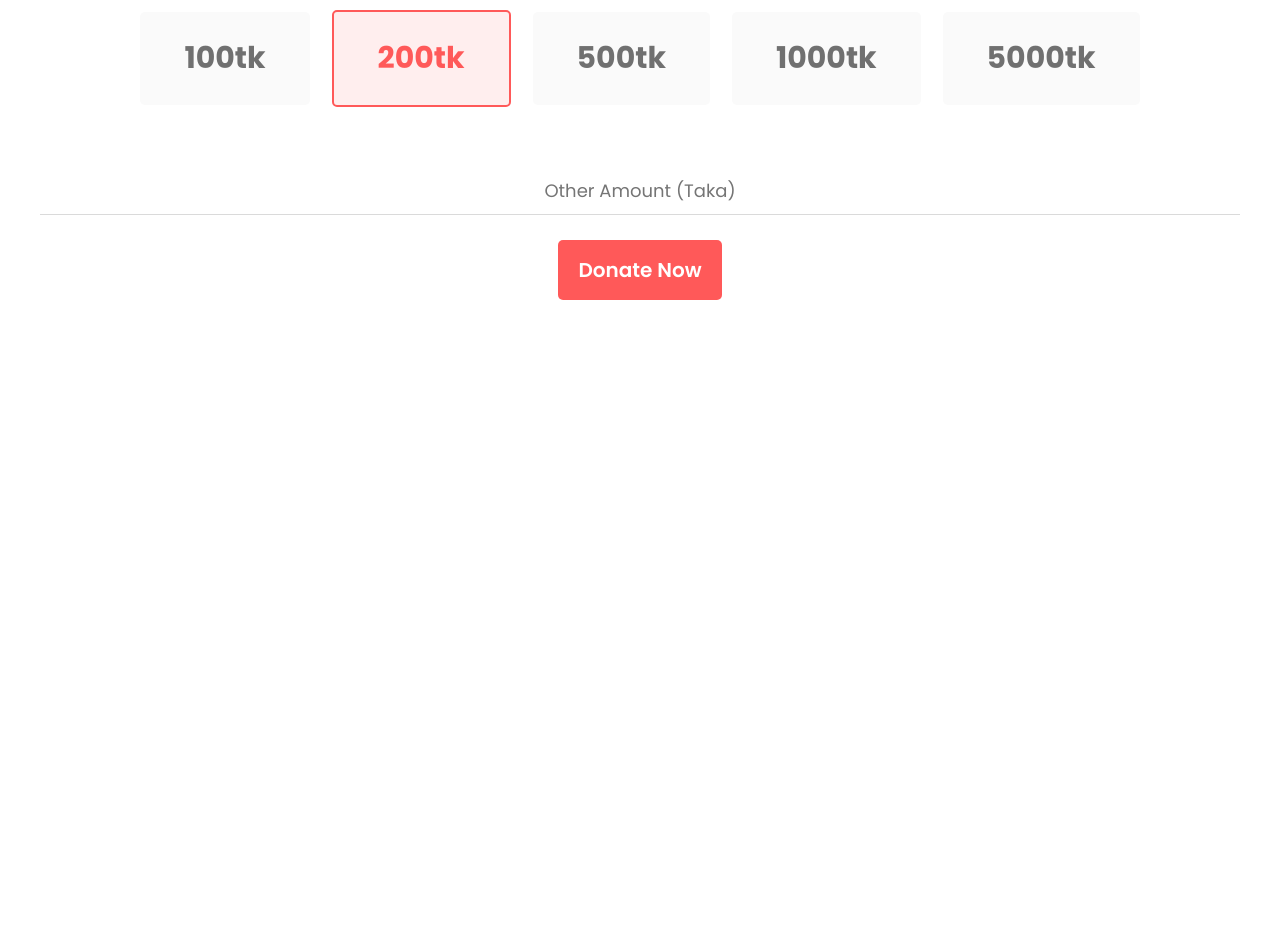
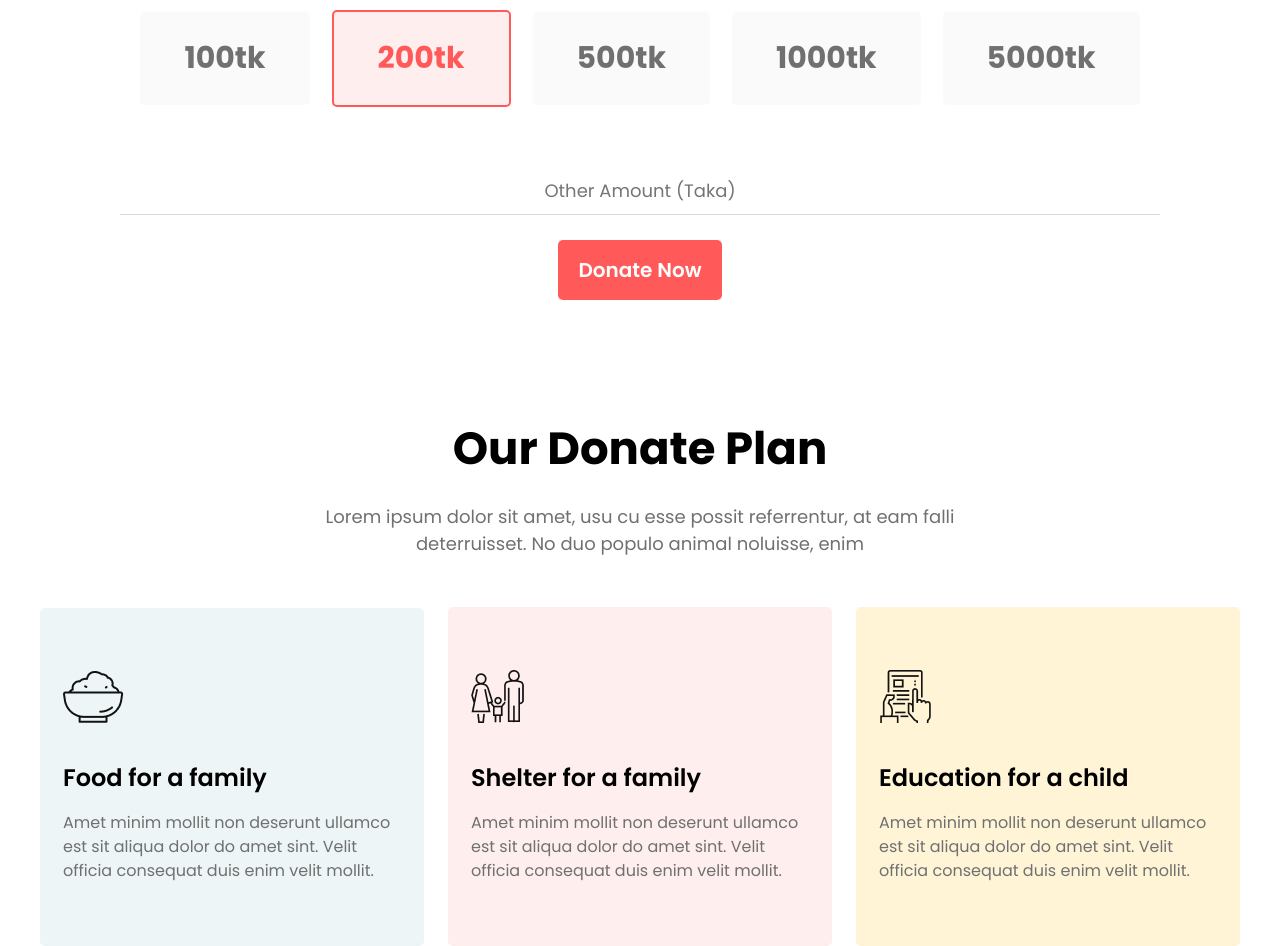
Before and after one commit to tanvirsiraj/donate-today, a plain HTML site: page index.html in a window 1280 px wide. Shown: the part 982-1928 px from the top of the page. Before the commit the page ends 1282 px from the top, so only its background shows below. Drawn offline with Linux system fonts and the light colour scheme.

Commit message:
donate plan added

```diff
--- a/index.html
+++ b/index.html
@@ -46,6 +46,46 @@
                 <a href="#" class="primary-btn">Donate Now</a>
             </div>
         </section>
+        <!-- donate plan section  -->
+        <section class="donate-plan wrapper">
+            <h2 class="section-title">
+                Our Donate Plan
+
+            </h2>
+            <p class="section-description">
+                Lorem ipsum dolor sit amet, usu cu esse possit referrentur, at eam falli deterruisset. No duo populo
+                animal noluisse, enim
+            </p>
+            <div class="donate-plan-container">
+                <div class="donate-plan-segment">
+                    <img src="./icons/food.png" alt="" class="donate-plan-icon">
+                    <h3 class="donate-plan-title">
+                        Food for a family
+
+                    </h3>
+                    <p class="donate-plan-description">Amet minim mollit non deserunt ullamco est sit aliqua dolor do
+                        amet sint. Velit officia consequat duis enim velit mollit.</p>
+                </div>
+                <div class="donate-plan-segment">
+                    <img src="./icons/shelter.png" alt="" class="donate-plan-icon">
+                    <h3 class="donate-plan-title">
+                        Shelter for a family
+
+                    </h3>
+                    <p class="donate-plan-description">Amet minim mollit non deserunt ullamco est sit aliqua dolor do
+                        amet sint. Velit officia consequat duis enim velit mollit.</p>
+                </div>
+                <div class="donate-plan-segment">
+                    <img src="./icons/Frame-1.png" alt="" class="donate-plan-icon">
+                    <h3 class="donate-plan-title">
+                        Education for a child
+
+                    </h3>
+                    <p class="donate-plan-description">Amet minim mollit non deserunt ullamco est sit aliqua dolor do
+                        amet sint. Velit officia consequat duis enim velit mollit.</p>
+                </div>
+            </div>
+        </section>
     </main>
     <footer>
 
--- a/styles/main.css
+++ b/styles/main.css
@@ -90,6 +90,10 @@ header div {
 }
 
 /* donate today styles  */
+.donate-today {
+    padding: 0 80px;
+}
+
 .donate-today .section-description {
     max-width: 700px;
     margin-left: auto;
@@ -141,3 +145,57 @@ header div {
 .donate-today-btn {
     text-align: center;
 }
+
+/* donate plan section styles */
+.donate-plan {
+    /* background-color: red; */
+}
+
+.donate-plan .section-description {
+    max-width: 700px;
+    margin-left: auto;
+    margin-right: auto;
+}
+
+.donate-plan-container {
+    display: flex;
+    gap: 24px;
+    justify-content: center;
+    align-items: center;
+    margin-top: 50px;
+}
+
+.donate-plan-segment {
+    padding: 63px 23px;
+    border-radius: 5px;
+}
+
+.donate-plan-segment:nth-child(1) {
+    background: rgba(79, 157, 166, 0.1);
+}
+
+.donate-plan-segment:nth-child(2) {
+    background: rgba(255, 89, 89, 0.1);
+}
+
+.donate-plan-segment:nth-child(3) {
+    background: #FFF4D6;
+}
+
+.donate-plan-icon {
+    margin-bottom: 30px;
+}
+
+.donate-plan-title {
+    font-weight: 600;
+    font-size: 24px;
+    /* line-height: 36px; */
+    color: var(--dark-color);
+    margin-bottom: 16px;
+}
+
+.donate-plan-description {
+    font-size: 16px;
+    line-height: 24px;
+    color: var(--secondary-color);
+}
```
